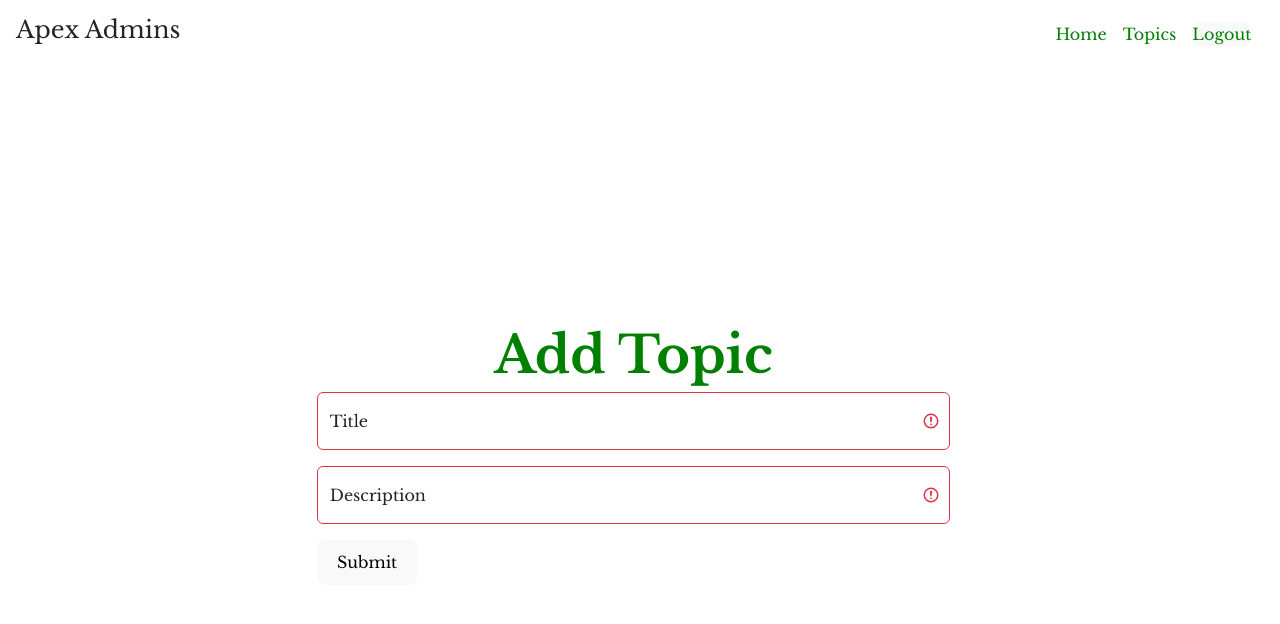
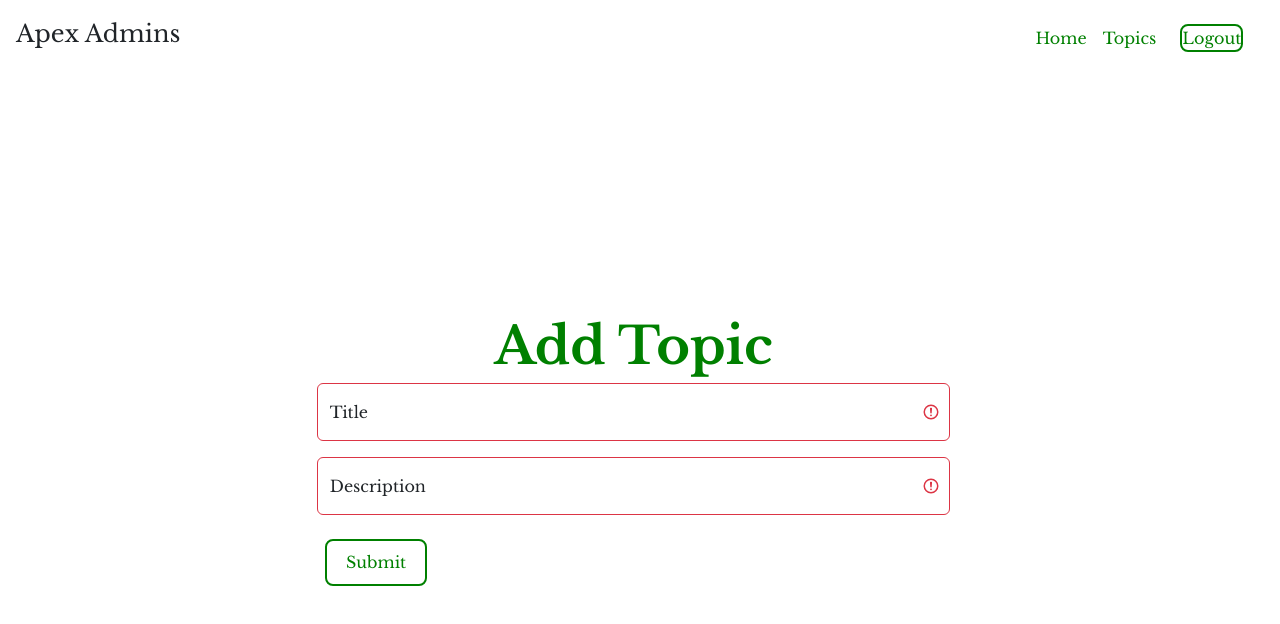
Before and after one commit to pethoburr/blog-admin, a React (Vite) app: page /form in a window 1280 px wide. Shown: the top 624 px of the page. Built offline with nearby package versions, Linux system fonts and the light colour scheme.

Commit message:
edited button styling

```diff
--- a/src/App.css
+++ b/src/App.css
@@ -22,6 +22,8 @@ form {
 
 .noComment {
   margin: 1rem;
+  width: 25rem;
+  text-align: center;
 }
 
 .form {
@@ -98,7 +100,8 @@ a {
 }
 
 .comments {
-  overflow: scroll;
+  overflow-y: scroll;
+  width: 25rem;
 }
 
 .post {
@@ -233,6 +236,18 @@ header {
   border-bottom: 2px solid green;
 }
 
+.dltPost, .dltCmnt, .editPost, button {
+  margin: .5rem !important;
+  border: 2px solid green !important;
+  background-color: white !important;
+  color: green !important;
+}
+
+.dltPost:hover, .dltCmnt:hover, .editPost:hover, button:hover {
+  background-color: green !important;
+  color: white !important;
+}
+
 .bothErr {
   color: red;
   padding-bottom: .5rem;
```
